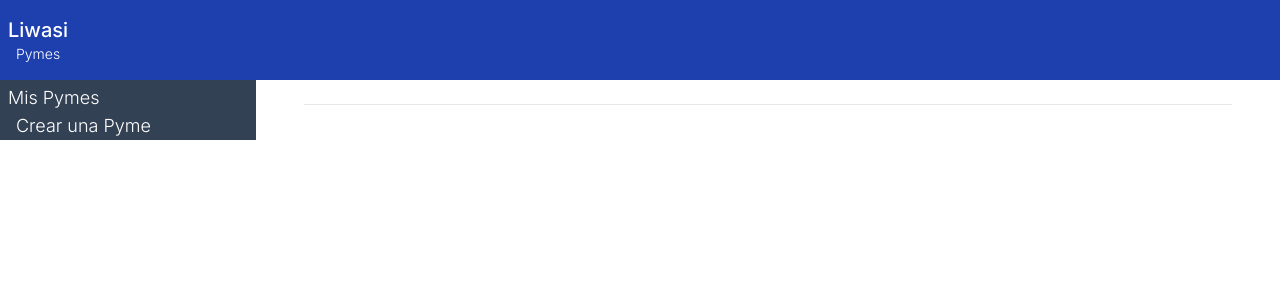
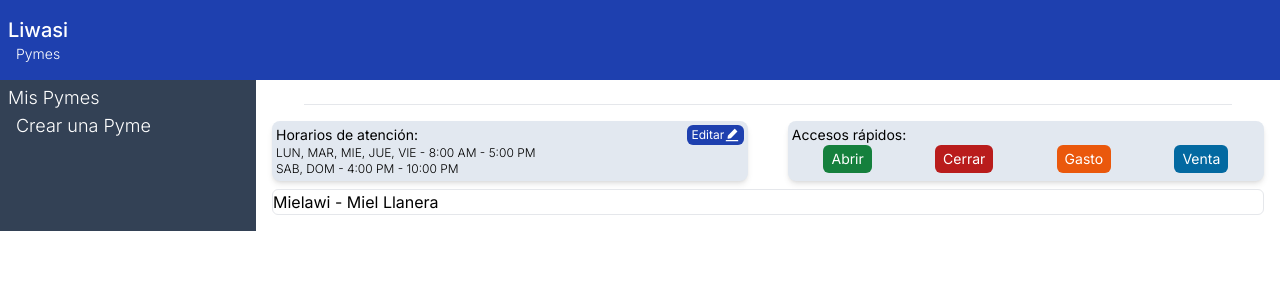
Before and after one commit to liwaisi-tech/liwasi-smb, a Next.js app in the folder frontend/liwasi-smb-app/: page /business/view/1 in a window 1280 px wide. Shown: the top 300 px of the page. Built offline with nearby package versions, Linux system fonts and the light colour scheme; no server answers.

Commit message:
:construction: Se guardan datos de desarrollo.

```diff
--- a/frontend/liwasi-smb-app/src/app/business/view/[businessId]/page.tsx
+++ b/frontend/liwasi-smb-app/src/app/business/view/[businessId]/page.tsx
@@ -1,5 +1,8 @@
 "use client"
+import RoundedBgButton from "@/components/RoundedBgButton"
+import TransactionList from "@/components/TransactionList"
 import { useEffect, useState } from "react"
+import { AiFillEdit } from "react-icons/ai"
 
 function ViewBusiness({ params }: { params: { businessId: string } }) {
   const [businessId, setBusinessId] = useState("")
@@ -68,7 +71,46 @@ function ViewBusiness({ params }: { params: { businessId: string } }) {
             }
           </p>
         }
-        <div className="w-full">
+        <div className="w-full flex flex-wrap justify-between pt-2">
+          <div className="w-full md:w-[48%] p-1 bg-slate-200 rounded-lg shadow-md">
+            <div className="w-full flex justify-between">
+              <h3 className="text-sm font-normal">Horarios de atención:</h3>
+              <button className="flex  hover:shadow-mdfont-semibold text-xs items-center bg-primary-blue-dark text-white justify-normal px-1 rounded-md">
+                Editar
+                <AiFillEdit size={16} />
+              </button>
+            </div>
+            <div className="w-full text-xs font-light">
+              <p>
+                LUN, MAR, MIE, JUE, VIE - 8:00 AM - 5:00 PM
+              </p>
+              <p>
+                SAB, DOM - 4:00 PM - 10:00 PM
+              </p>
+            </div>
+          </div>
+          <div className="w-full md:w-[48%] p-1 mt-2 md:mt-0 bg-slate-200 rounded-lg shadow-md">
+            <div className="w-full ">
+              <h3 className="text-sm font-normal">Accesos rápidos:</h3>
+              <div className="w-full flex items-center justify-around">
+                <button className="p-1 mx-1 bg-green-700 text-white rounded-md text-sm font-normal px-2 py-1">
+                  Abrir
+                </button>
+                <button className="p-1 mx-1 bg-red-700 text-white rounded-md text-sm font-normal px-2 py-1">
+                  Cerrar
+                </button>
+                <button className="p-1 mx-1 bg-orange-600 text-white rounded-md text-sm font-normal px-2 py-1">
+                  Gasto
+                </button>
+                <button className="p-1 mx-1 bg-sky-700 text-white rounded-md text-sm font-normal px-2 py-1">
+                  Venta
+                </button>
+              </div>
+            </div>
+          </div>
+          <div className="w-full pt-2">
+            <TransactionList />
+          </div>
         </div>
       </div>
     </main>
--- a/frontend/liwasi-smb-app/src/components/NavBar.tsx
+++ b/frontend/liwasi-smb-app/src/components/NavBar.tsx
@@ -19,7 +19,7 @@ function NavBar() {
                     </div>
                 </Link>
                 <div
-                    className="flex md:hidden items-center text-white w-12"
+                    className="flex md:hidden items-center text-white w-12 z-[50]"
                     onClick={toggleMenu}>
                     {
                         menuOpen ?
@@ -29,6 +29,46 @@ function NavBar() {
                     }
                 </div>
             </div>
+            <div
+                className={
+                    menuOpen ?
+                        "md:hidden absolute top-0 bottom-0 right-0 left-0 flex justify-center items-center w-full h-screen bg-sky-700 text-center ease-in duration-300"
+                        :
+                        "md:hidden absolute top-0 bottom-0 right-0 left-[-100%] flex justify-center items-center w-full h-screen text-center ease-in duration-300"
+                }
+            >
+                <div
+                    className="w-full text-blue-500 text-xl z-[25]"
+                >
+                    <div
+                        className="w-full mb-5 pb-2 flex justify-center items-center mx-auto"
+                    >
+                        <Link
+                            href="/"
+                            passHref
+                            onClick={toggleMenu}
+                        >
+                            Liwasy Pymes
+                        </Link>
+                    </div>
+                    <ul
+                        className="px-4 font-normal cursor-pointer text-white"
+                    >
+                        <li
+                            className="py-3"
+                            onClick={toggleMenu}
+                        >
+                            <Link href="/business">Mis Pymes</Link>
+                        </li>
+                        <li
+                            className="py-3"
+                            onClick={toggleMenu}
+                        >
+                            <Link href="/business/new">Crear Pyme</Link>
+                        </li>
+                    </ul>
+                </div>
+            </div>
         </header>
     )
 }
--- a/frontend/liwasi-smb-app/src/components/RoundedCard.tsx
+++ b/frontend/liwasi-smb-app/src/components/RoundedCard.tsx
@@ -25,13 +25,13 @@ function RoundedCard(props: RoundedCardProps) {
           </p>
         }
         <div className="w-full overflow-hidden relative" style={{ height: '30vh' }}>
-          <Image
+          {/* <Image
             src="/images/pizzeria.png"
             alt="Pizza Artesanal Llanera"
             fill={true}
             style={{ objectFit: "cover" }}
             priority={true}
-          />
+          /> */}
         </div>
         {
           props.alt1 &&
--- /dev/null
+++ b/frontend/liwasi-smb-app/src/components/TransactionList.tsx
@@ -0,0 +1,12 @@
+
+function TransactionList() {
+  return (
+    <div className="w-full flex border rounded-md">
+      <p>
+        Mielawi - Miel Llanera
+      </p>
+    </div>
+  )
+}
+
+export default TransactionList
```
Also changed, not shown: frontend/liwasi-smb-app/src/components/PanelMenu.tsx (+7 -5 lines).
